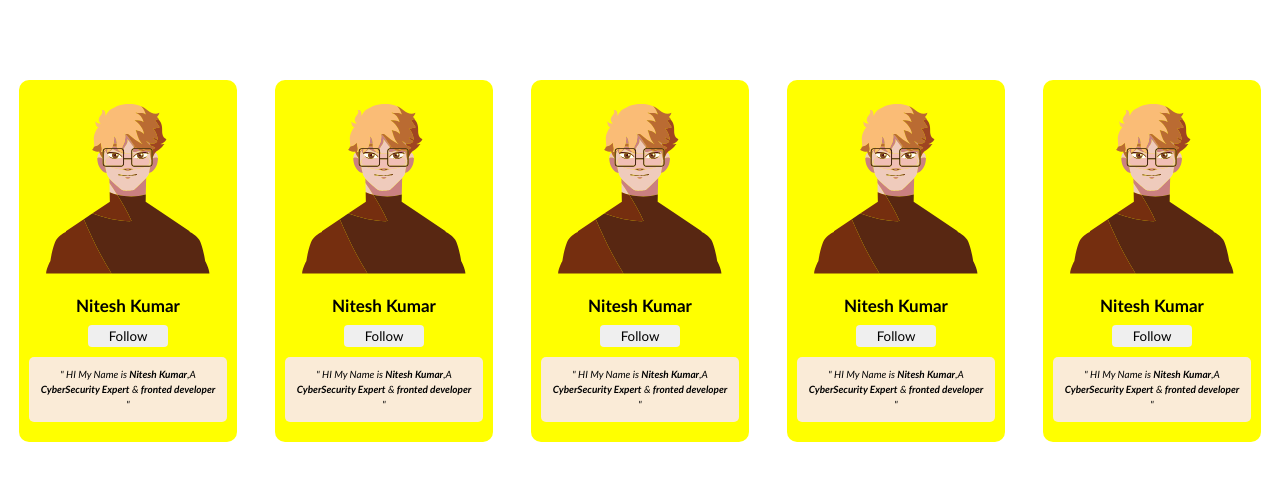
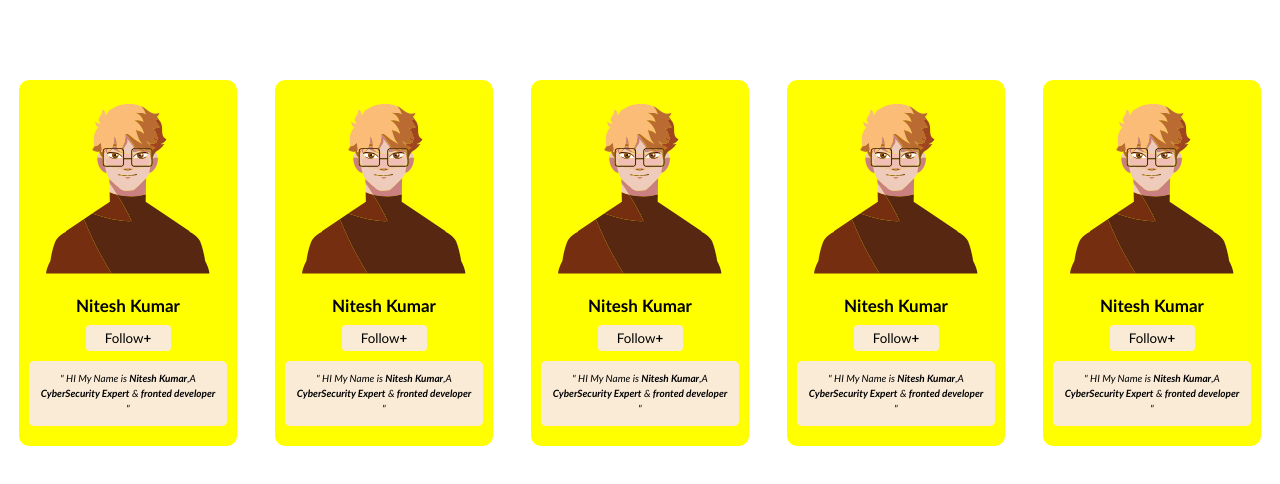
Before and after one commit to Knitesh026/Cards_template, a plain HTML site: page index.html in a window 1280 px wide. Drawn offline with Linux system fonts and the light colour scheme.

Commit message:
Add files via upload

```diff
--- a/index.html
+++ b/index.html
@@ -335,7 +335,7 @@
                 <div class="con">
                     <h2>Nitesh Kumar</h2>
                     <div id="btn">
-                        <button>Follow</button>
+                        <button>Follow<b>+</b></button>
                     </div>
                     <span>" HI My Name is <b>Nitesh Kumar</b>,A <b>CyberSecurity Expert</b> & <b>fronted developer</b> "</span>
                 </div>
@@ -667,7 +667,7 @@
                 <div class="con">
                     <h2>Nitesh Kumar</h2>
                     <div id="btn">
-                        <button>Follow</button>
+                        <button>Follow<b>+</b></button>
                     </div>
                     <span>" HI My Name is <b>Nitesh Kumar</b>,A <b>CyberSecurity Expert</b> & <b>fronted developer</b> "</span>
                 </div>
@@ -999,7 +999,7 @@
                 <div class="con">
                     <h2>Nitesh Kumar</h2>
                     <div id="btn">
-                        <button>Follow</button>
+                        <button>Follow<b>+</b></button>
                     </div>
                     <span>" HI My Name is <b>Nitesh Kumar</b>,A <b>CyberSecurity Expert</b> & <b>fronted developer</b> "</span>
                 </div>
@@ -1331,13 +1331,13 @@
                 <div class="con">
                     <h2>Nitesh Kumar</h2>
                     <div id="btn">
-                        <button>Follow</button>
+                        <button>Follow<b>+</b></button>
                     </div>
                     <span>" HI My Name is <b>Nitesh Kumar</b>,A <b>CyberSecurity Expert</b> & <b>fronted developer</b> "</span>
                 </div>
             </div>
         </div>
-        <div class="container">
+                <div class="container">
             <div class="card">
                 <div id="photo">
                     <svg version="1.1" id="Capa_1" xmlns="http://www.w3.org/2000/svg" xmlns:xlink="http://www.w3.org/1999/xlink" x="0px" y="0px"
@@ -1663,7 +1663,7 @@
                 <div class="con">
                     <h2>Nitesh Kumar</h2>
                     <div id="btn">
-                        <button>Follow</button>
+                        <button>Follow<b>+</b></button>
                     </div>
                     <span>" HI My Name is <b>Nitesh Kumar</b>,A <b>CyberSecurity Expert</b> & <b>fronted developer</b> "</span>
                 </div>
--- a/styles.css
+++ b/styles.css
@@ -54,9 +54,10 @@ h2{
 }
 
 button{
-    width: 80px;
+    background: antiquewhite;
+    width: 85px;
     margin: 5px;
-    padding: 3px 5px;
+    padding: 5px 7px;
     border-radius: 4px;
     border: none;
 }
```
